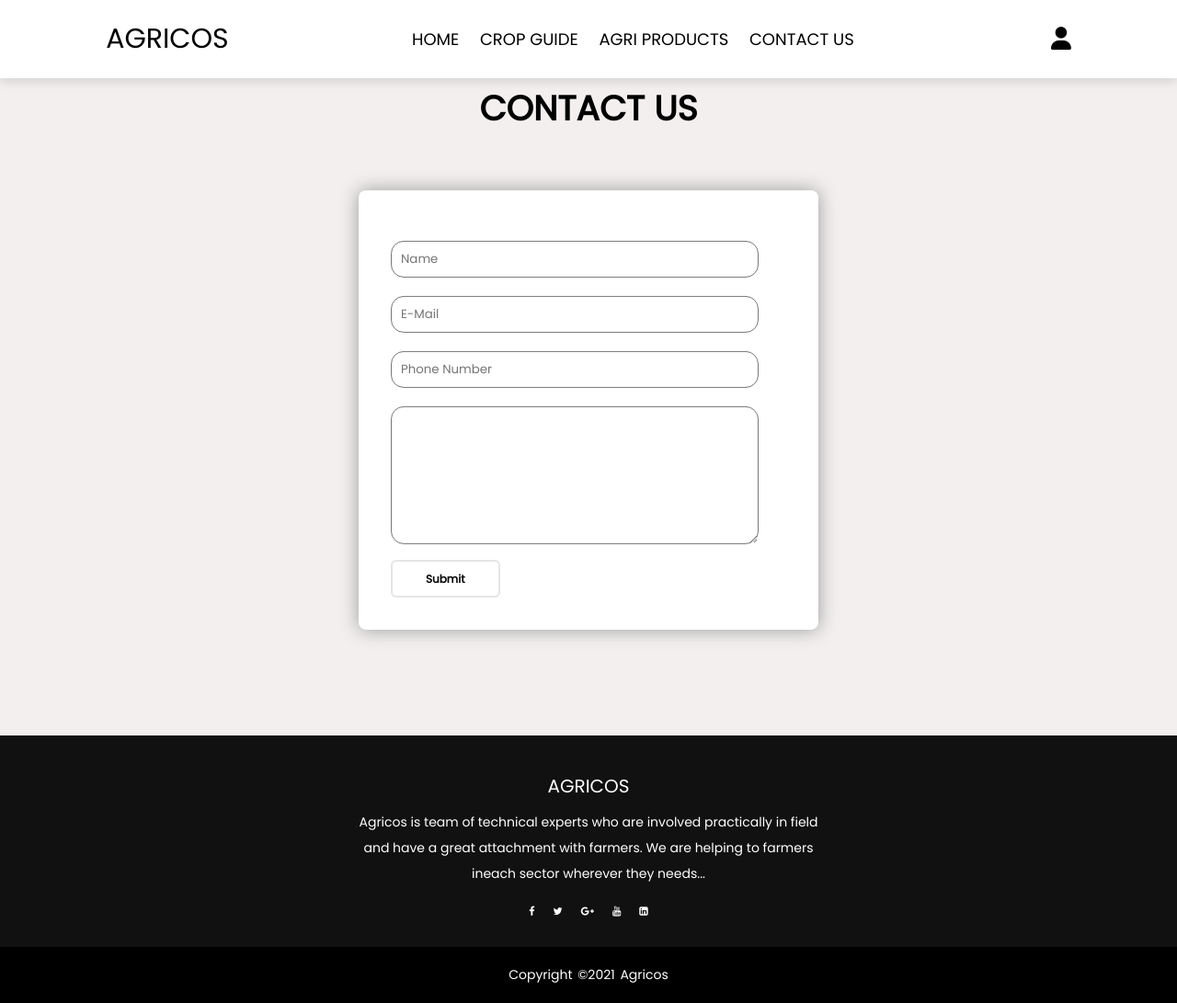
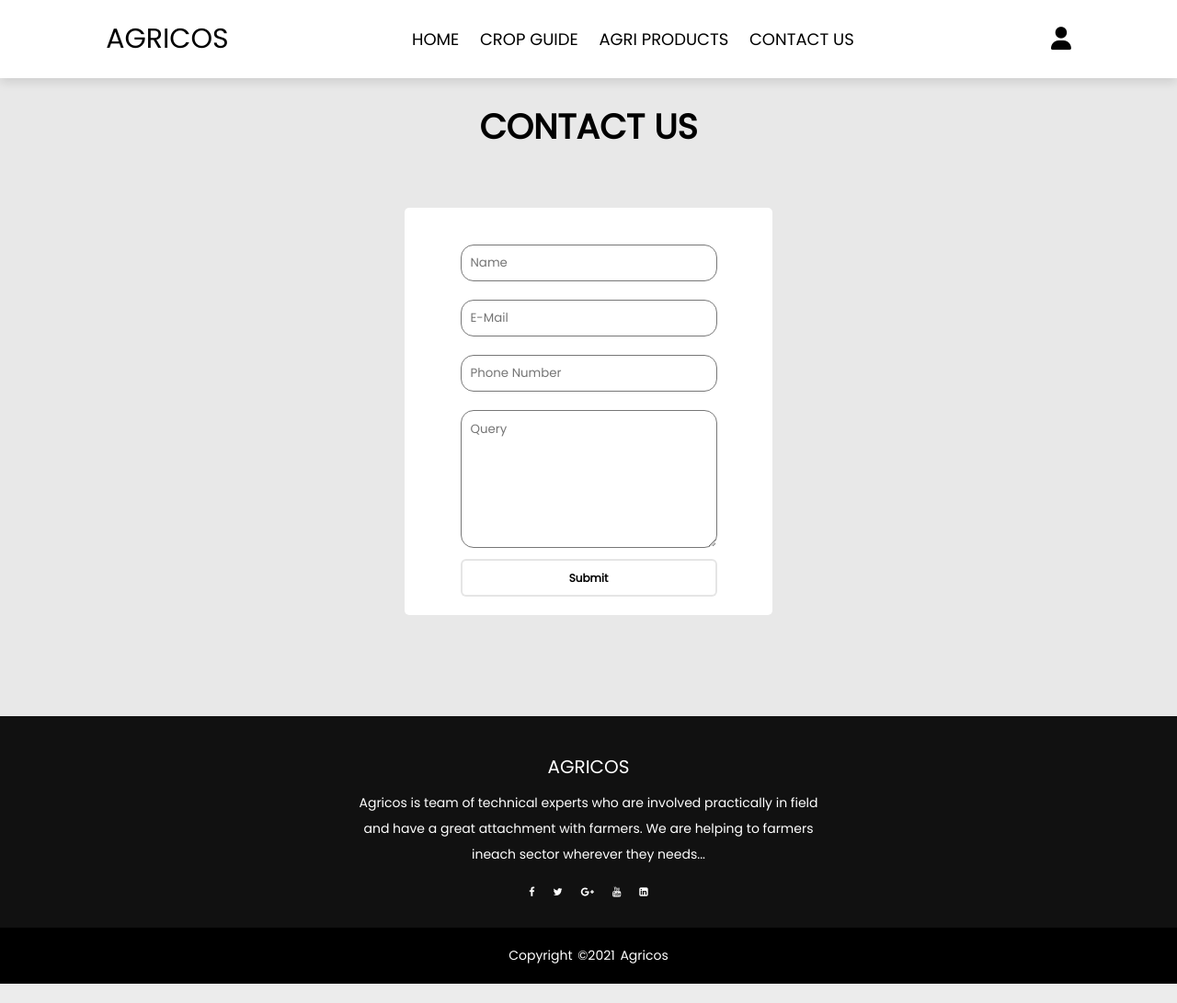
Before and after one commit to Rutvikraut/Agricos, a PHP site: page /HTML/contactus.html in a window 1280 px wide. Shown: the whole page at 92% size. After the commit the page ends 1070 px from the top, so only its background shows below. Run offline with PHP 8.4, Linux system fonts and the light colour scheme.

Commit message:
Contact Us Changes

```diff
--- a/Frontend/CSS/style.css
+++ b/Frontend/CSS/style.css
@@ -323,38 +323,39 @@ header .icons a:hover {
     color: #fff;
 }
 
+.contact-us {
+    margin: 50px;
+}
 .contact {
     text-align: center;
+    /* padding-top: 140px; */
+    padding: 40px;
+    font-weight: bold;
     font-size: 25px;
 }
-
-.contact h1 {
-    /* background: rgb(255, 196, 0); */
-    padding-top: 70px;
+.contact-box {
+    padding-top: 20px;
+    display: flex;
+    flex-wrap: wrap;
+    margin-bottom: 40px;
+    justify-content: center;
 }
-
-.contact-us {
-    height: 100vh;
-    background-color: rgb(243, 239, 239);
-}
-
-.contact-box {
-    border-radius: 8px;
-    margin-top: 300px;
-    width: 500px;
+.contact-box .box{
+    border-radius: 5px;
     background-color: #fff;
-    box-shadow: 0 0 20px 0 #999;
-    left: 50%;
-    transform: translate(-50%, -50%);
-    position: absolute;
+    display: flex;
+    justify-content: center;
+    width: 50vh;
 }
 
 form {
-    margin: 35px;
+    padding: 20px 40px;
+    display: flex;
+    flex-direction: column;
 }
 
 .input-field {
-    width: 400px;
+    width: 100%;
     height: 40px;
     margin-top: 20px;
     padding-left: 10px;
@@ -365,8 +366,15 @@ form {
 }
 
 .textarea-field {
+    border: 1px solid #777;
+    border-radius: 14px;
+    outline: none;
+    width: 100%;
     height: 150px;
     padding-top: 10px;
+    margin-top: 20px;
+    padding-left: 10px;
+    padding-right: 10px;
 }
 
 .submit-btn {
--- a/Frontend/HTML/contactus.html
+++ b/Frontend/HTML/contactus.html
@@ -32,14 +32,15 @@
             <h1>CONTACT US</h1>
         </div>
         <div class="contact-box">
+            <div class="box">
                 <form action="contact.php" method="post">
                     <input type="text" name="fname" class="input-field" placeholder="Name" required>
                     <input type="email" name="email" class="input-field" placeholder="E-Mail" required>
                     <input type="number" name="number" class="input-field" placeholder="Phone Number" required>
-                <textarea type="text" name="message" class="input-field textarea-field" placeholder="Query">
-                </textarea>
+                    <textarea type="text" name="message" class="textarea-field" placeholder="Query" required></textarea>
                     <button type="submit" name="submit" class="submit-btn">Submit</button>
                 </form>
+            </div>
         </div>
     </section>
     <footer>
```
Lines whose indentation alone changed are shown as unchanged.
